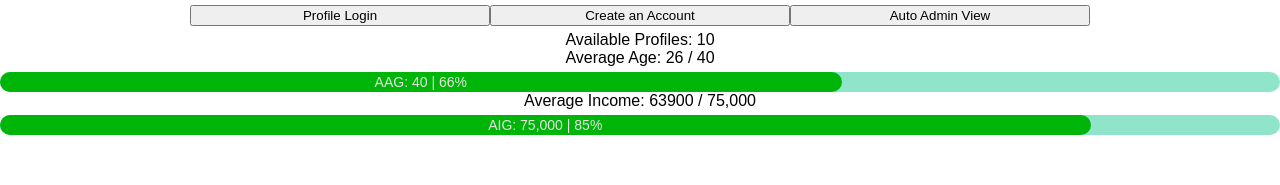
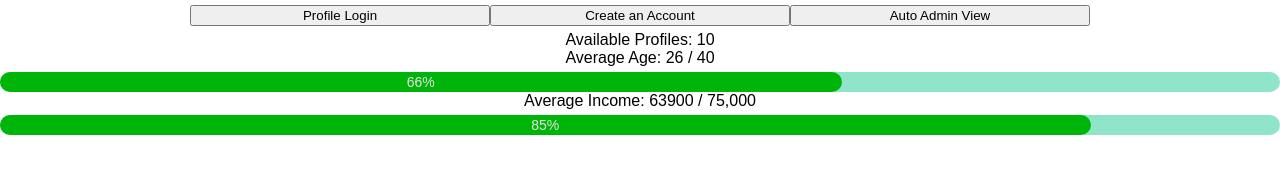
Before and after one commit to theadamites/Budget-App-First-React-web-Application, a React (Create React App) app: page / in a window 1280 px wide. Both pictures are taken after a click on the button "Auto Admin View". Shown: the top 185 px of the page. Built offline with nearby package versions, Linux system fonts and the light colour scheme.

Commit message:
Update adminAnalysis.js and styles.css

```diff
--- a/src/adminAnalysis.js
+++ b/src/adminAnalysis.js
@@ -33,13 +33,13 @@ export default function Analize() {
 
       <div>
         Average Age: {Math.round(averageAge)||0} / 40
-        <div className="progress-bar">
+        <div className="progress-bar" >
           <div
             className="progress"
-            style={{ width: `${(averageAge / 40) * 100}%`}}
+            style={{ width: `${(averageAge / 40 )*100}%`}}
           >
-            <div className="progress-text">
-              AAG: 40 | {Math.round((averageAge / 40) * 100)||0}%
+            <div className="progress-text" >
+              {Math.round((averageAge / 40) * 100)||0}%
             </div>
           </div>
         </div>
@@ -54,7 +54,7 @@ export default function Analize() {
             style={{ width: `${(averageIncome / 75000) * 100}%` }}
           >
                     <div className="progress-text">
-              AIG: 75,000 | {Math.round((averageIncome / 75000) * 100) || 0}%
+            {Math.round((averageIncome / 75000) * 100) || 0}%
             </div>
           </div>
 
--- a/src/styles.css
+++ b/src/styles.css
@@ -70,6 +70,7 @@ input, button {
 }
 
 .progress {
+  max-width: 100%;
   height: 100%;
   background-color: hwb(123 0% 29%);
   border-radius: 10px;
```
